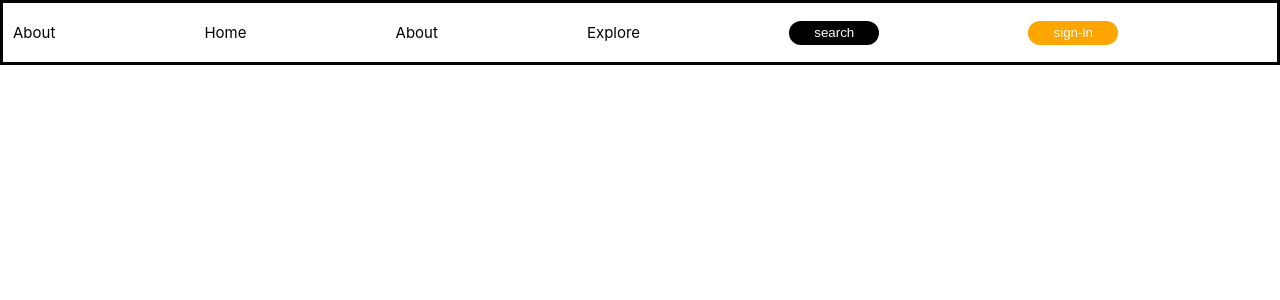
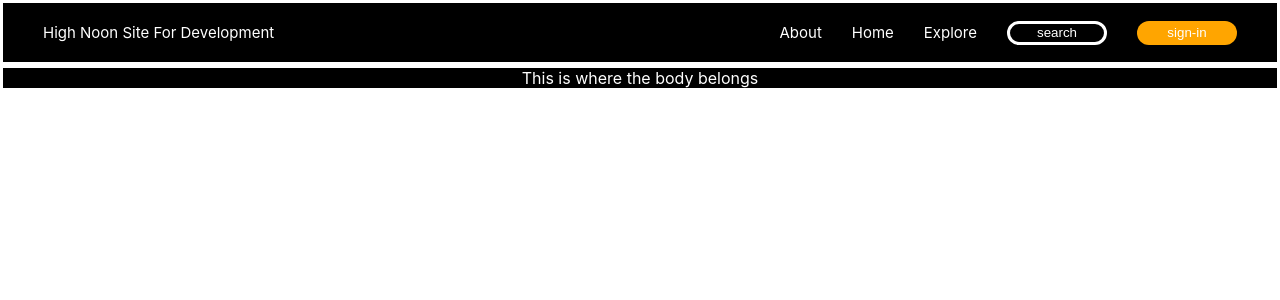
Before and after one commit to noorunanbi1999/High-Noon, a React (Create React App) app in the folder high_noon/: page / in a window 1280 px wide. Shown: the top 300 px of the page. Built offline with nearby package versions, Linux system fonts and the light colour scheme.

Commit message:
Body component was added

```diff
--- a/high_noon/src/App.js
+++ b/high_noon/src/App.js
@@ -1,10 +1,12 @@
 import "./App.css";
+import Body from "./components/Body";
 import Header from "./components/Header";
 
 
 function App() {
   return <div>
     <Header/>
+    <Body/>
   </div>;
 }
 
--- /dev/null
+++ b/high_noon/src/components/Body.js
@@ -0,0 +1,20 @@
+import React from "react";
+
+const Body = () => {
+  return (
+    <div //main body div
+      style={{
+        display: "flex",
+        alignItems: "center",
+        border: "solid",
+        justifyContent: "center",
+        background:"black",
+        color:"white",
+      }}
+    >
+      This is where the body belongs
+    </div>
+  );
+};
+
+export default Body;
--- a/high_noon/src/components/Header.js
+++ b/high_noon/src/components/Header.js
@@ -1,8 +1,39 @@
-import React from "react";
+import React, { useState } from "react";
 
 const Header = () => {
+  const [isHoverd, setIsHovered] = useState(false);
+  const handleMouseEnter = () => setIsHovered(true);
+  const handleMouseLeave = () => setIsHovered(false);
+
+  const [isZoomed, setIsZoomed] = useState(false);
+  const handleMouseEnterSearch = () => setIsZoomed(true);
+  const handleMouseLeaveSearch = () => setIsZoomed(false);
+
+  const buttonStyleSearch = {
+    backgroundColor: "black",
+    color: "white",
+    border: "none",
+    borderRadius: "22px",
+    paddingLeft: "2%",
+    paddingRight: "2%",
+    height: "24px",
+    width:"100px",
+    border: "solid",
+    borderBlockColor: "white",
+
+  };
+
+  const buttonStyleSignIn = {
+    backgroundColor: isHoverd ? "red" : "orange",
+    color: "white",
+    border: "none",
+    borderRadius: "22px",
+    height: "24px",
+    width: "100px",
+  };
+
   return (
-    <>
+    <div>
       <div
         style={{
           border: "solid",
@@ -11,43 +42,38 @@ const Header = () => {
           padding: "5px 10px",
           fontSize: "15px",
           alignItems: "center",
+          backgroundColor: "black",
+          color: "white",
+          paddingLeft: "40px",
+          paddingRight: "40px",
         }}
       >
-        <p>About</p>
-        <p>Home</p>
-        <p>About</p>
-        <p>Explore</p>
-        <button
+        <div>
+          <p>High Noon Site For Development</p>
+        </div>
+
+        <div
           style={{
-            backgroundColor: "black",
-            color: "white",
-            border: "none",
-            borderRadius: "22px",
-            paddingLeft: "2%",
-            paddingRight: "2%",
-            height: "24px",
-
+            display: "flex",
+            // justifyContent: "space-between",
+            gap: "30px",
+            alignItems: "center",
           }}
         >
-          search
-        </button>
-        <button
-          style={{
-            backgroundColor: "orange",
-            color: "white",
-            border: "none",
-            borderRadius: "22px",
-            paddingLeft: "2%",
-            paddingRight: "2%",
-            height: "24px",
-          }}
-        >
-          sign-in
-        </button>
-
-        <p></p>
+          <p>About</p>
+          <p>Home</p>
+          <p>Explore</p>
+          <button style={buttonStyleSearch}>search</button>
+          <button
+            style={buttonStyleSignIn}
+            onMouseEnter={handleMouseEnter}
+            onMouseLeave={handleMouseLeave}
+          >
+            sign-in
+          </button>
+        </div>
       </div>
-    </>
+    </div>
   );
 };
 
```
